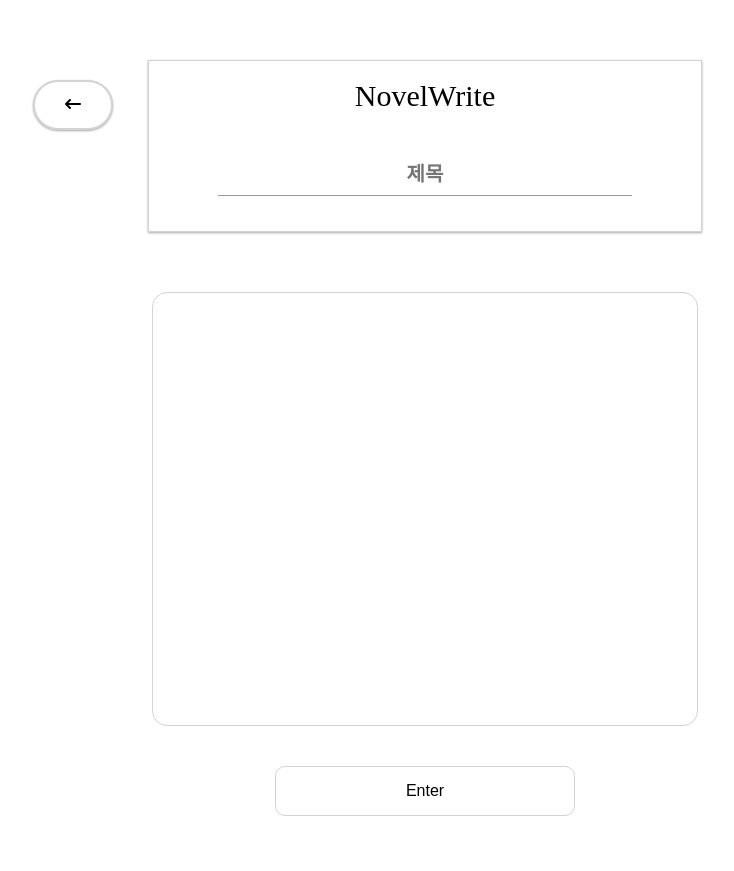
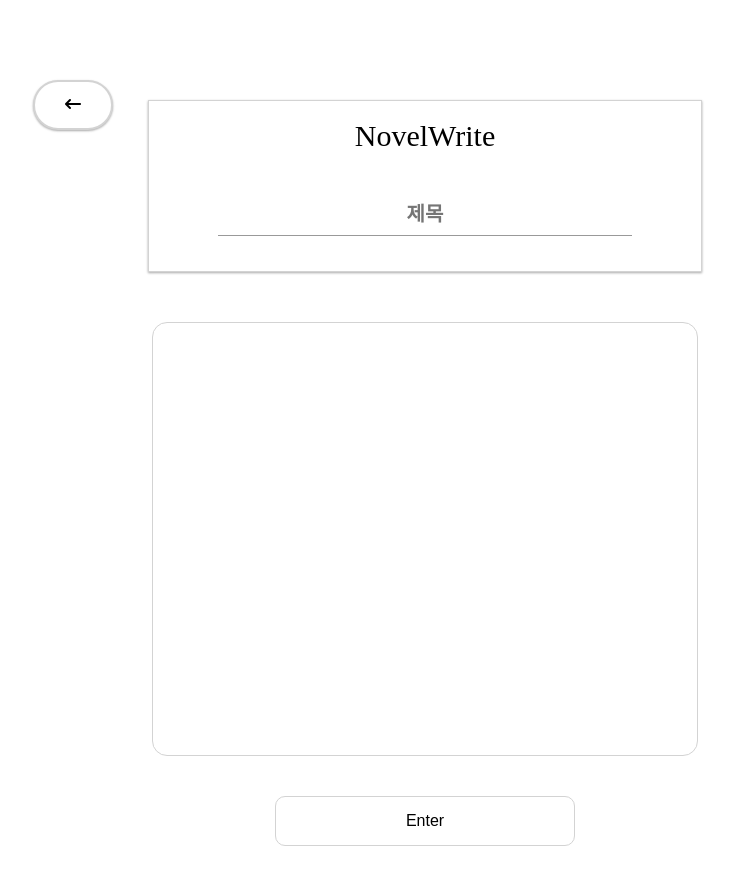
Before and after one commit to Vbeo147/novel-react, a React (Create React App) app: page / in a window 1280 px wide. Both pictures are taken after a click on the button "Write". Shown: the whole page, without its empty margins (215-949 px from the left). Before the commit the page ends 841 px from the top, so only its background shows below. Built offline with nearby package versions, Linux system fonts and the light colour scheme.

Commit message:
Finish project

```diff
--- a/package.json
+++ b/package.json
@@ -6,6 +6,7 @@
     "@testing-library/jest-dom": "^5.16.5",
     "@testing-library/react": "^13.3.0",
     "@testing-library/user-event": "^13.5.0",
+    "classnames": "^2.3.1",
     "express": "^4.18.1",
     "react": "^18.2.0",
     "react-dom": "^18.2.0",
--- a/src/css/Component.module.css
+++ b/src/css/Component.module.css
@@ -6,12 +6,11 @@
 }
 
 .component_column__form_title {
-  margin: 60px 0px 60px 0px;
-  font-size: 30px;
   display: flex;
   flex-direction: column;
   justify-content: space-between;
   align-items: center;
+  margin: 100px auto 50px auto;
   padding: 20px;
   width: 40%;
   border: 1px solid lightgrey;
@@ -25,6 +24,7 @@
 }
 
 .component_column__form_title h1 {
+  font-size: 30px;
   margin-bottom: 50px;
 }
 
--- a/src/css/Home.module.css
+++ b/src/css/Home.module.css
@@ -97,6 +97,8 @@ button {
   transform: scale(0.94);
 }
 
+/* list css */
+
 .home_list {
   display: flex;
   justify-content: space-between;
```
Also changed, not shown: 1 other file (tests, documents, lock files or other folders).
